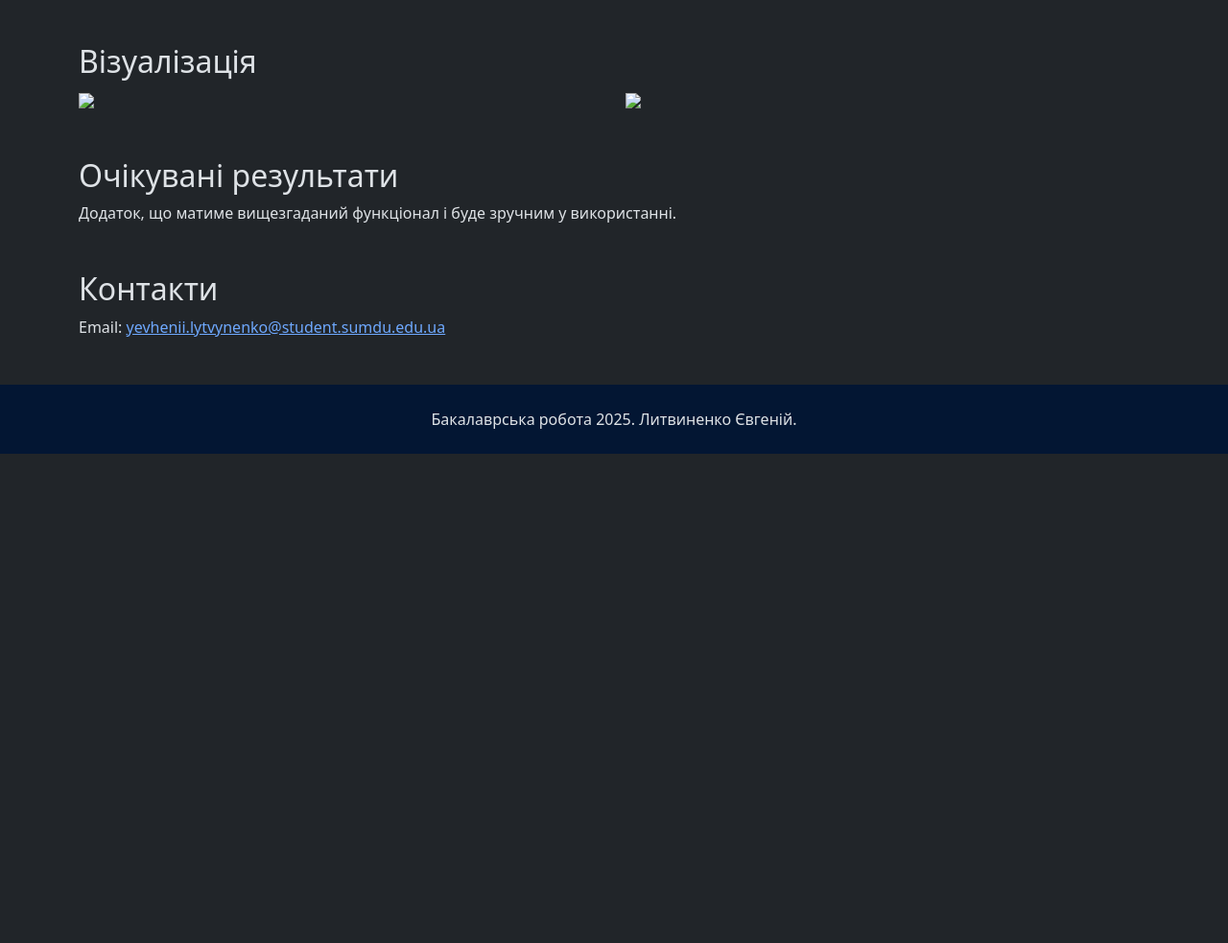
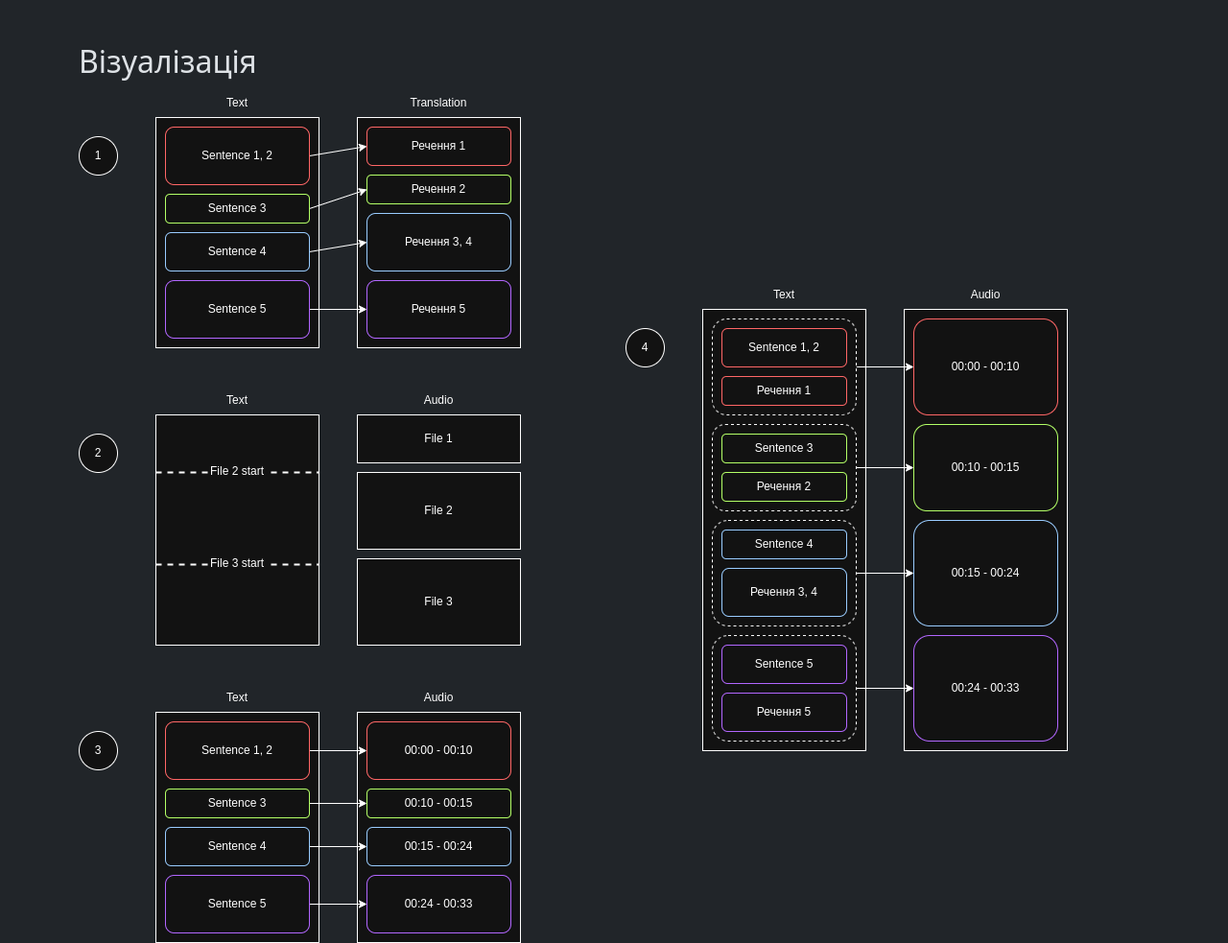
Before and after one commit to yevhenii-sumdu/audiobooksyncer-landing, a plain HTML site: page index.html in a window 1280 px wide. Shown: the part 941-1924 px from the top of the page at 96% size. Before the commit the page ends 1414 px from the top, so only its background shows below. Drawn offline with nearby package versions, Linux system fonts and the light colour scheme; the site is published under a folder, as on GitHub Pages, so addresses that start at the root find nothing.

Commit message:
Changed absolute paths to relative

```diff
--- a/index.html
+++ b/index.html
@@ -23,9 +23,9 @@
     }
   </script>
 
-  <link rel="icon" href="/images/favicons/favicon.ico" />
-  <link rel="icon" href="/images/favicons/favicon.svg" type="image/svg+xml" />
-  <link rel="apple-touch-icon" href="/images/favicons/apple-touch-icon.png" />
+  <link rel="icon" href="images/favicons/favicon.ico" />
+  <link rel="icon" href="images/favicons/favicon.svg" type="image/svg+xml" />
+  <link rel="apple-touch-icon" href="images/favicons/apple-touch-icon.png" />
 
   <link href="https://cdn.jsdelivr.net/npm/bootstrap@5.3.3/dist/css/bootstrap.min.css" rel="stylesheet"
     integrity="sha384-QWTKZyjpPEjISv5WaRU9OFeRpok6YctnYmDr5pNlyT2bRjXh0JMhjY6hW+ALEwIH" crossorigin="anonymous">
@@ -81,10 +81,10 @@
       <h2 id="visualization">Візуалізація</h2>
       <div class="row align-items-center">
         <div class="col-md-12 col-lg-6 mb-5 mb-lg-0">
-          <img src="/images/diagram-part1.png" aria-labelledby="visualization">
+          <img src="images/diagram-part1.png" aria-labelledby="visualization">
         </div>
         <div class="col-md-12 col-lg-6">
-          <img src="/images/diagram-part2.png" aria-labelledby="visualization">
+          <img src="images/diagram-part2.png" aria-labelledby="visualization">
         </div>
       </div>
     </section>
```
